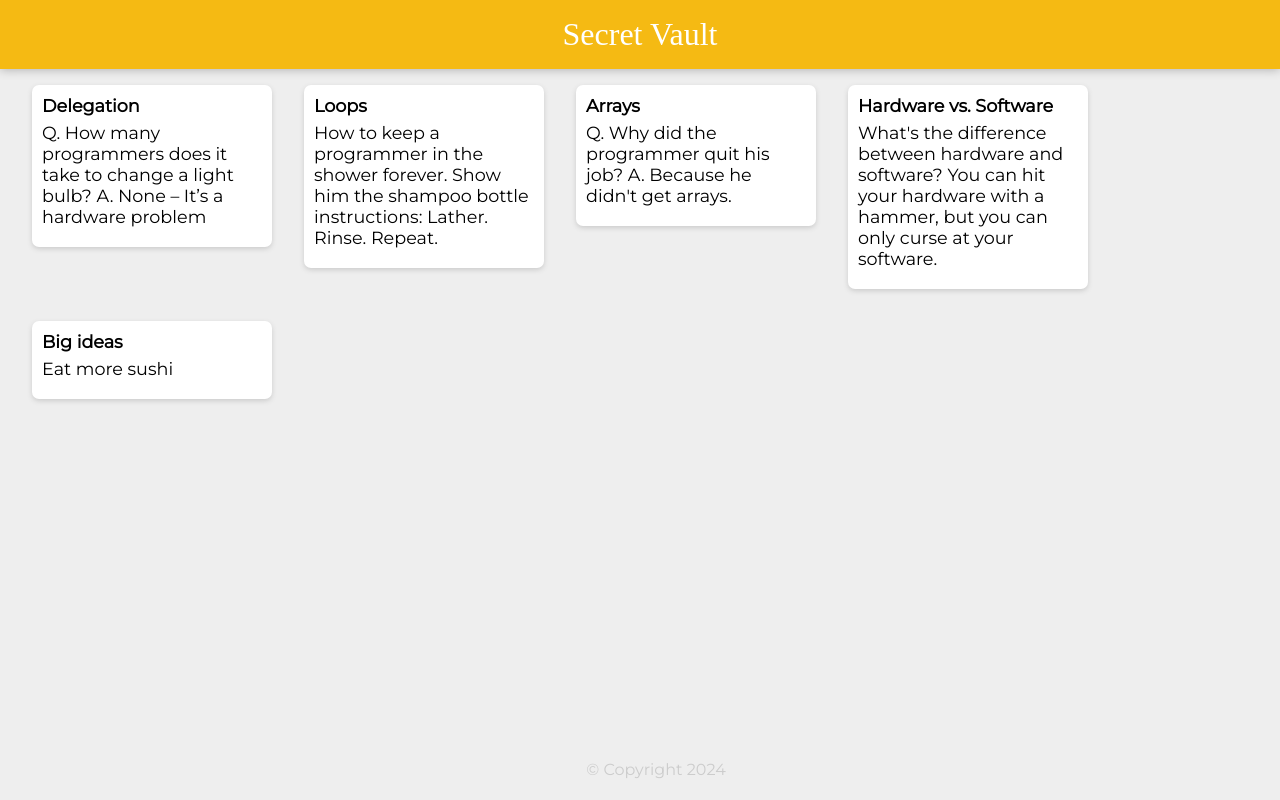
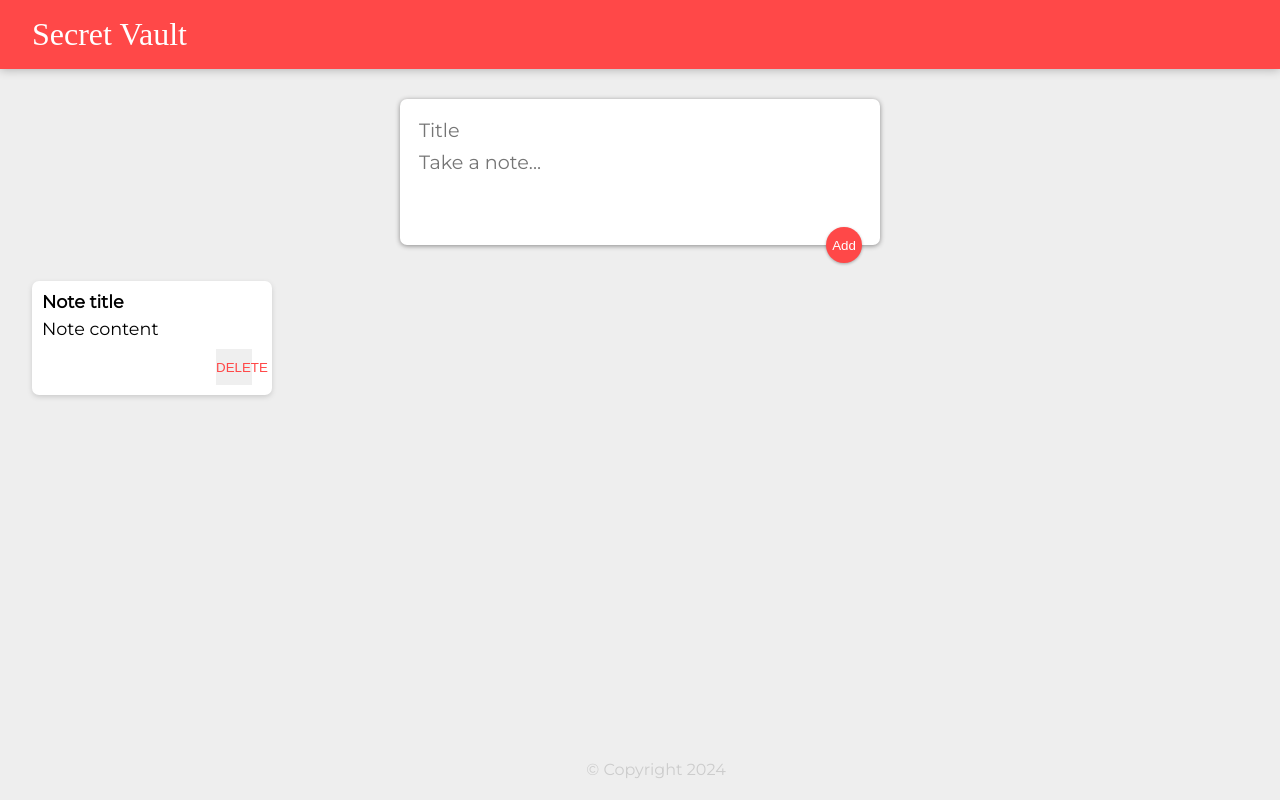
Before and after one commit to HarsikaKumari/secretVault, a React (Create React App) app: page / in a window 1280 px wide. Built offline with nearby package versions, Linux system fonts and the light colour scheme; a web font is replaced by a local one.

Commit message:
feat(Input box): change the interface to show the input box

```diff
--- a/src/App.css
+++ b/src/App.css
@@ -3,18 +3,16 @@
   margin: 0;
   box-sizing: border-box;
 }
-
 html {
   font-family: "Montserrat", sans-serif;
 }
-
 body {
   background: #eee;
   padding: 0 16px;
 }
 
 header {
-  background-color: #f5ba13;
+  background-color: #FF4848;
   margin: auto -16px;
   padding: 16px 32px;
   box-shadow: 0 0 10px 0 rgba(0, 0, 0, 0.3);
@@ -24,7 +22,6 @@
   color: #fff;
   font-family: "McLaren", cursive;
   font-weight: 200;
-  text-align: center;
 }
 
 footer {
@@ -38,8 +35,7 @@
 footer p {
   color: #ccc;
 }
-
-.card {
+.note {
   background: #fff;
   border-radius: 7px;
   box-shadow: 0 2px 5px #ccc;
@@ -47,20 +43,60 @@
   width: 240px;
   margin: 16px;
   float: left;
-  display: flex;
-  flex-direction: column;
 }
-
-
-
 .note h1 {
   font-size: 1.1em;
   margin-bottom: 6px;
 }
-
 .note p {
   font-size: 1.1em;
   margin-bottom: 10px;
   white-space: pre-wrap;
   word-wrap: break-word;
 }
+
+.note button {
+  position: relative;
+  float: right;
+  margin-right: 10px;
+  color: #FF4848;
+  border: none;
+  width: 36px;
+  height: 36px;
+  cursor: pointer;
+  outline: none;
+}
+
+form {
+  position: relative;
+  width: 480px;
+  margin: 30px auto 20px auto;
+  background: #fff;
+  padding: 15px;
+  border-radius: 7px;
+  box-shadow: 0 1px 5px rgb(138, 137, 137);
+}
+form input,
+form textarea {
+  width: 100%;
+  border: none;
+  padding: 4px;
+  outline: none;
+  font-size: 1.2em;
+  font-family: inherit;
+  resize: none;
+}
+form button {
+  position: absolute;
+  right: 18px;
+  bottom: -18px;
+  background: #FF4848;
+  color: #fff;
+  border: none;
+  border-radius: 50%;
+  width: 36px;
+  height: 36px;
+  box-shadow: 0 1px 3px rgba(0, 0, 0, 0.3);
+  cursor: pointer;
+  outline: none;
+}
--- a/src/App.js
+++ b/src/App.js
@@ -1,14 +1,15 @@
-import './App.css';
-import Header from './components/Header';
-import Footer from './components/Footer';
-import Note from './components/Note';
+import React from "react";
+import Header from "../src/components/Header";
+import CreateArea from "./components/CreateArea";
+import Note from "./components/Note";
+import Footer from "./components/Footer";
 
 function App() {
   return (
-
-    <div className="App">
+    <div>
       <Header />
-      <Note />
+      <CreateArea />
+      <Note key={1} title="Note title" content="Note content" />
       <Footer />
     </div>
   );
--- /dev/null
+++ b/src/components/CreateArea.jsx
@@ -0,0 +1,15 @@
+import React from "react";
+
+function CreateArea() {
+  return (
+    <div>
+      <form>
+        <input name="title" placeholder="Title" />
+        <textarea name="content" placeholder="Take a note..." rows="3" />
+        <button>Add</button>
+      </form>
+    </div>
+  );
+}
+
+export default CreateArea;
--- a/src/components/Note.jsx
+++ b/src/components/Note.jsx
@@ -1,20 +1,13 @@
-import React from 'react'
-import notes from '../constants/notes';
-import Card from './Card';
+import React from "react";
 
-function Note() {
+function Note(props) {
   return (
-    <div className='note'>
-      {notes.map(noteItems =>
-        <Card
-        key={noteItems.id}
-        title={noteItems.title}
-        content={noteItems.content}
-      />
-      )}
-
+    <div className="note">
+      <h1>{props.title}</h1>
+      <p>{props.content}</p>
+      <button>DELETE</button>
     </div>
-  )
+  );
 }
 
 export default Note;
--- a/src/index.js
+++ b/src/index.js
@@ -1,8 +1,7 @@
 import React from 'react';
 import ReactDOM from 'react-dom/client';
-import './index.css';
+import './App.css';
 import App from './App';
-import reportWebVitals from './reportWebVitals';
 
 const root = ReactDOM.createRoot(document.getElementById('root'));
 root.render(
@@ -10,8 +9,3 @@
     <App />
   </React.StrictMode>
 );
-
-// If you want to start measuring performance in your app, pass a function
-// to log results (for example: reportWebVitals(console.log))
-// or send to an analytics endpoint. Learn more: https://bit.ly/CRA-vitals
-reportWebVitals();
--- a/src/reportWebVitals.js
+++ /dev/null
@@ -1,13 +0,0 @@
-const reportWebVitals = onPerfEntry => {
-  if (onPerfEntry && onPerfEntry instanceof Function) {
-    import('web-vitals').then(({ getCLS, getFID, getFCP, getLCP, getTTFB }) => {
-      getCLS(onPerfEntry);
-      getFID(onPerfEntry);
-      getFCP(onPerfEntry);
-      getLCP(onPerfEntry);
-      getTTFB(onPerfEntry);
-    });
-  }
-};
-
-export default reportWebVitals;
```
Also changed, not shown: src/setupTests.js (deleted, +0 -5 lines), src/index.css (deleted), src/logo.svg (deleted), 1 other file (tests, documents, lock files or other folders).
